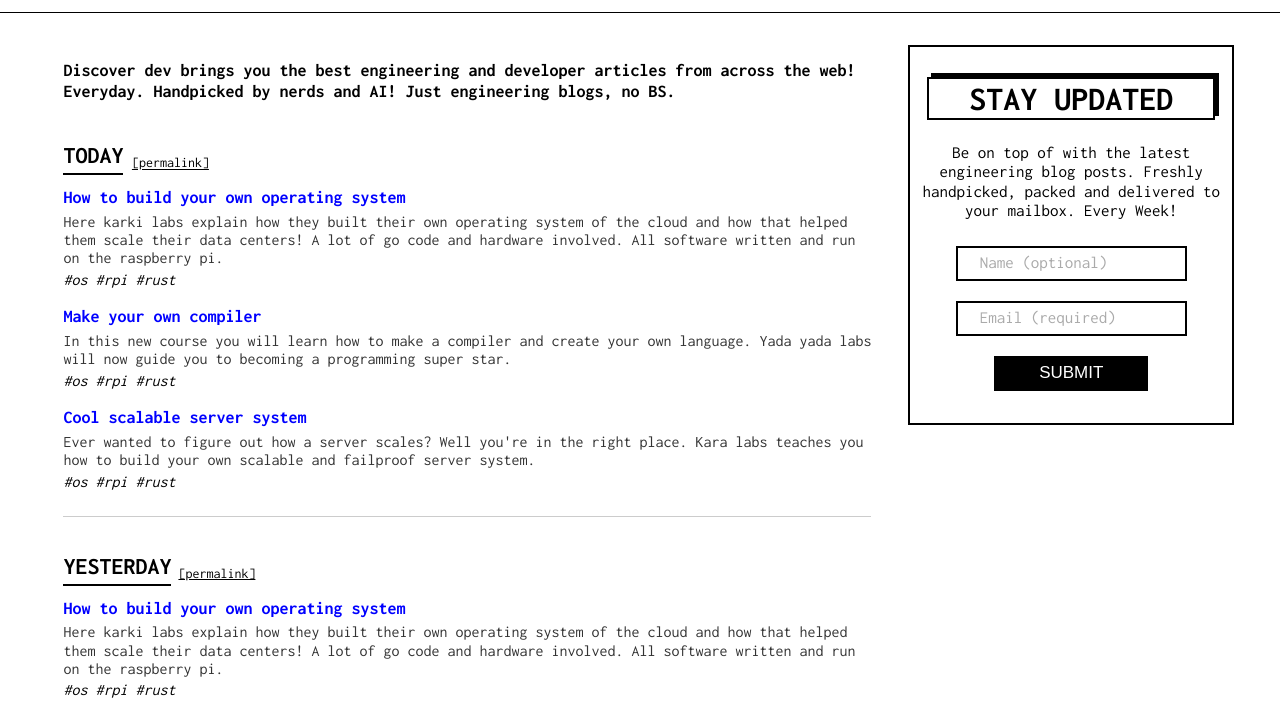
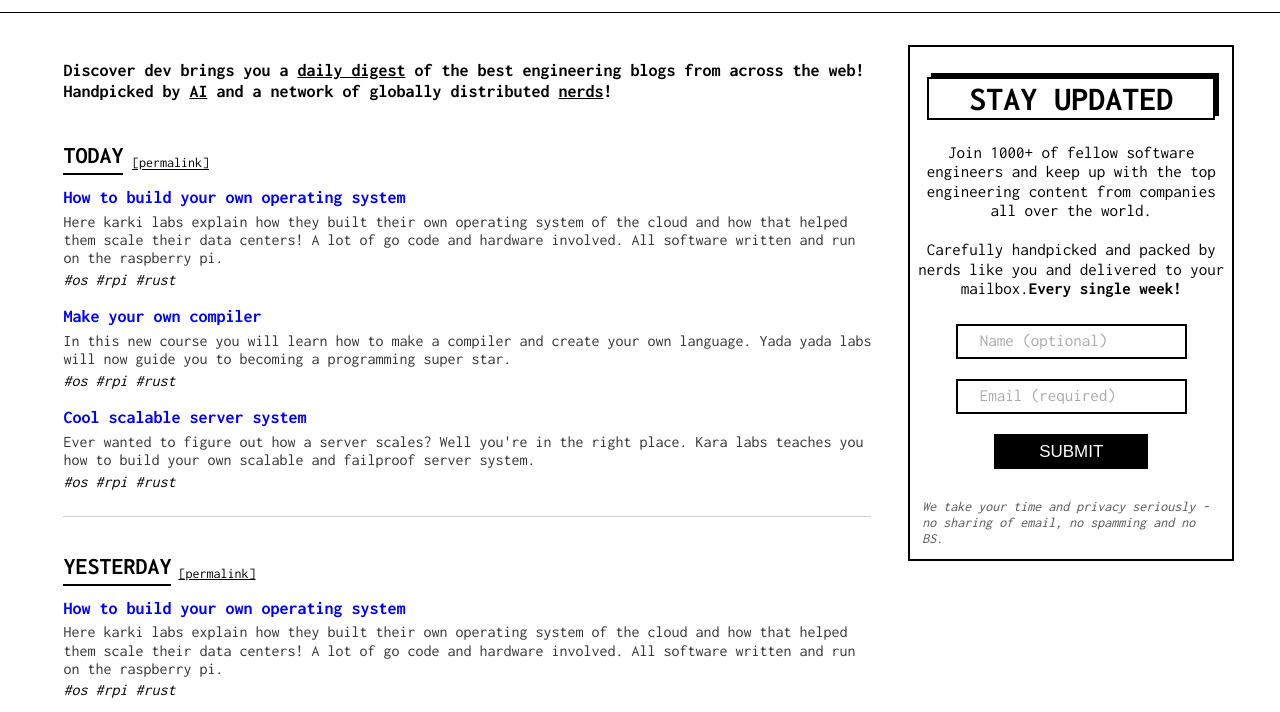
Before and after one commit to DiscoverDev/discoverdev-old.github.io, a plain HTML site: page index.html in a window 1280 px wide. Shown: the part 78-790 px from the top of the page. Drawn offline with Linux system fonts and the light colour scheme.

Commit message:
changed wording to sound better

```diff
--- a/css/main.css
+++ b/css/main.css
@@ -201,6 +201,17 @@ aside.col {
     box-shadow: 4px -4px black;
 }
 
+.signup > .signup-msg {
+    text-align: center;
+}
+
+.signup > .privacy-msg {
+    color: #555;
+    font-style: italic;
+    padding: 5px;
+    font-size: 14px;
+}
+
 .signup > form {
     padding: 15px 0;
     text-align: center;
--- a/index.html
+++ b/index.html
@@ -30,13 +30,12 @@
 
 <div class="wrapper row">
   <main class="col span-5-of-7">
-    <section class="intro"> Discover dev brings you the best engineering and developer articles from across the web! Everyday. Handpicked by nerds and AI! Just engineering blogs, no BS.
+    <section class="intro"> Discover dev brings you a <u>daily digest</u> of the best engineering blogs from across the web! Handpicked by <u>AI</u> and a network of globally distributed <u>nerds</u>!
     </section>
     <section class="week-item">
       <!--Weekly roll - will have for the past 7 days-->
       <article class="day-list">
         <!--daily list-->
-        <!--<time datetime="2017-04-28" class="uppercase">Today</time>-->
         <h1 class="uppercase">Today</h1>
         <time datetime="2017-04-23"> <a href="#!">[permalink]</a></time>
         <ul>
@@ -110,14 +109,15 @@
     <!--The sign up / subscribe page -->
     <div class="signup">
       <h1>STAY UPDATED</h1>
-      <p style="text-align: center;">Be on top of with the latest engineering blog posts.
-        Freshly handpicked, packed and delivered to your mailbox. Every Week!</p>
+      <p class="signup-msg">Join 1000+ of fellow software engineers and keep up with the top engineering content from companies all over the world. <br><br>Carefully handpicked and packed by nerds like you and delivered to your mailbox.<b>Every single week!</b>
+      </p>
       <form action="/my_submit.php">
         <input type="text" class="name" name="name" placeholder="  Name (optional)">
         <input type="text" class="email" name="email" placeholder="  Email (required)">
         <br>
         <input type="submit" value="SUBMIT">
       </form>
+      <p class="privacy-msg">We take your time and privacy seriously - no sharing of email, no spamming and no BS.</p>
   </aside>
 </div>
 
```
